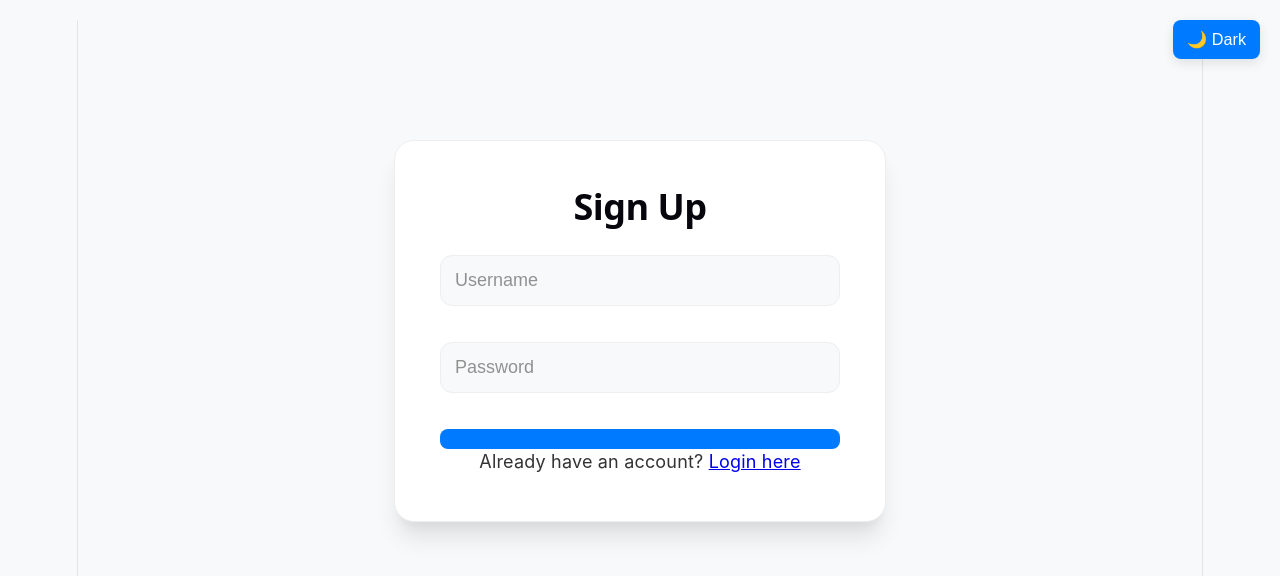
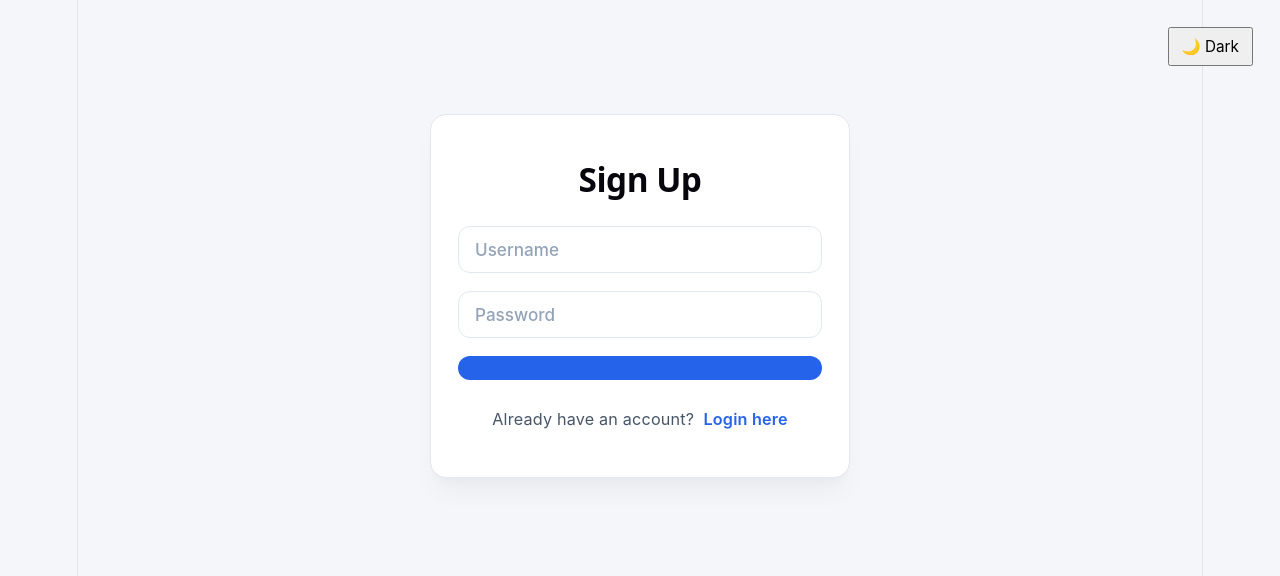
Before and after one commit to AyayronSu/internship-tracker-react, a React (Vite) app: page /signup in a window 1280 px wide. Shown: the top 576 px of the page. Built offline with nearby package versions, Linux system fonts and the light colour scheme; no server answers.

Commit message:
Created comprehensive stylesheet for App.css

```diff
--- a/src/App.css
+++ b/src/App.css
@@ -1,474 +1,266 @@
 :root {
-  /* Light Mode Colors */
-  --bg-color: #f8f9fa;
-  --card-bg: #ffffff;
-  --text-main: #333;
-  --text-sub: #666;
-  --border-color: #eee;
-  --primary-blue: #007bff;
-  --primary-hover: #0056b3;
+  --bg-app: #f4f6f9;
+  --bg-surface: #ffffff;
+  --bg-surface-hover: #fafbfc;
 
-  /* Status Colors */
-  --status-applied: #e3f2fd;
-  --text-applied: #0d47a1;
-  --status-interview: #fff3e0;
-  --text-interview: #ef6c00;
-  --status-offer: #e8f5e9;
-  --text-offer: #1b5e20;
-  --status-rejected: #ffebee;
-  --text-rejected: #b71c1c;
+  --text-primary: #1e293b;
+  --text-secondary: #475569;
+  --text-muted: #94a3b8;
+  --border-subtle: #e2e8f0;
+  --border-focus: #3b82f6;
+
+  --brand-primary: #2563eb;
+  --brand-hover: #1d4ed8;
+  --brand-primary-rgb: 37, 99, 235;
+
+  --status-applied-bg: #eff6ff;     --status-applied-txt: #1e40af;
+  --status-interview-bg: #fffbeb;   --status-interview-txt: #92400e;
+  --status-offer-bg: #f0fdf4;       --status-offer-txt: #166534;
+  --status-rejected-bg: #fef2f2;    --status-rejected-txt: #991b1b;
+
+  --space-xs: 0.25rem;
+  --space-sm: 0.5rem;
+  --space-md: 1rem;
+  --space-lg: 1.5rem;
+  --space-xl: 2.5rem;
+
+  --radius-sm: 6px;
+  --radius-md: 12px;
+  --radius-lg: 16px;
+  --radius-pill: 9999px;
+
+  --shadow-sm: 0 1px 3px rgba(0,0,0,0.05), 0 1px 2px rgba(0,0,0,0.02);
+  --shadow-md: 0 4px 6px -1px rgba(0,0,0,0.05), 0 2px 4px -1px rgba(0,0,0,0.03);
+  --shadow-lg: 0 20px 25px -5px rgba(0,0,0,0.04), 0 10px 10px -5px rgba(0,0,0,0.02);
 }
 
 [data-theme='dark'] {
-  --bg-color: #121212;
-  --card-bg: #1e1e1e;
-  --text-main: #f5f5f5;
-  --text-sub: #aaa;
-  --border-color: #333;
-  --primary-blue: #375a7f;
+  --bg-app: #0f172a;
+  --bg-surface: #1e293b;
+  --bg-surface-hover: #334155;
+
+  --text-primary: #f8fafc;
+  --text-secondary: #cbd5e1;
+  --text-muted: #64748b;
+  --border-subtle: #334155;
+  --border-focus: #60a5fa;
+
+  --brand-primary: #3b82f6;
+  --brand-hover: #2563eb;
+
+  --shadow-sm: 0 1px 3px rgba(0,0,0,0.2);
+  --shadow-md: 0 4px 6px -1px rgba(0,0,0,0.3);
+  --shadow-lg: 0 20px 25px -5px rgba(0,0,0,0.4);
+
+  --status-applied-bg: rgba(59, 130, 246, 0.15);   --status-applied-txt: #93c5fd;
+  --status-interview-bg: rgba(245, 158, 11, 0.15); --status-interview-txt: #fde047;
+  --status-offer-bg: rgba(16, 185, 129, 0.15);     --status-offer-txt: #6ee7b7;
+  --status-rejected-bg: rgba(239, 68, 68, 0.15);    --status-rejected-txt: #fca5a5;
 }
 
 * {
-  transition: background-color 0.3s ease, color 0.3s ease, transform 0.2s ease, border-color 0.2s ease;
-}
-
-.card:hover {
-  transform: translateY(-4px);
-  box-shadow: 0 12px 20px -5px rgba(0, 0, 0, 0.15);
-}
-
-button:active {
-  transform: scale(0.95);
-}
-
-h1 {
-  color: var(--text-main);
-  margin-bottom: 1rem;
-}
-
-.add-form {
-  display: flex;
-  gap: 10px;
-  margin-bottom: 20px;
-  flex-wrap: wrap;
-}
-
-.add-form input {
-  background: var(--card-bg);
-  color: var(--text-main) !important; /* Forces the theme color */
-  border: 1px solid var(--border-color);
-  padding: 12px;
-  font-size: 1rem;
-}
-
-select {
-  background: var(--card-bg);
-  color: var(--text-main);
-  cursor: pointer;
-}
-
-.add-form input, .add-form select {
-  flex: 1;
-  min-width: 150px;
-}
-
-.add-form button {
-  background-color: var(--primary-blue);
-  color: white;
-  flex: 0.5;
-}
-
-.add-form input,
-.add-form select,
-.filter-section select {
-  background: var(--card-bg);
-  color: var(--text-main);
-  border: 1px solid var(--border-color);
-  padding: 10px;
-  border-radius: 8px;
-  outline: none;
-}
-
-::placeholder {
-  color: var(--text-sub);
-  opacity: 0.7;
-}
-
-.header-container {
-  display: flex;
-  justify-content: space-between;
-  align-items: center;
-  padding: 20px 0;
-  border-bottom: 1px solid var(--border-color);
-  margin-bottom: 2rem;
-}
-
-.theme-toggle {
-  background: var(--primary-blue);
-  color: white;
-  padding: 10px 15px;
-  font-size: 0.9rem;
-  box-shadow: 0 4px 12px rgba(0,0,0,0.1);
+  box-sizing: border-box;
+  margin: 0;
+  padding: 0;
+  font-family: 'Inter', system-ui, -apple-system, sans-serif;
+  transition: background-color 0.25s ease, color 0.25s ease, border-color 0.2s ease, box-shadow 0.2s ease, transform 0.15s ease;
 }
 
 body {
-  background-color: var(--bg-color);
-  color: var(--text-main);
-  font-family: 'Inter', system-ui, sans-serif;
-  transition: background 0.3s ease;
-  margin: 0;
-  padding: 20px;
+  background-color: var(--bg-app);
+  color: var(--text-primary);
+  min-height: 100vh;
+  line-height: 1.5;
+  -webkit-font-smoothing: antialiased;
+}
+
+.main-layout {
+  min-height: 100vh;
+  padding: var(--space-md);
 }
 
 .app-container {
-  max-width: 800px;
+  max-width: 850px;
   margin: 0 auto;
-}
-
-.list-container {
-  display: grid;
-  gap: 1.5rem;
-  margin-top: 2rem;
-}
-
-.card {
-  background: var(--card-bg);
-  border: 1px solid var(--border-color);
-  border-radius: 16px;
-  padding: 24px;
-  display: flex;
-  box-shadow: 0 10px 15px -3px rgba(0, 0, 0, 0.1), 0 4px 6px -2px rgba(0, 0, 0, 0.05);  display: flex;
-  justify-content: space-between;
-  align-items: center;
-  margin-bottom: 1rem;
-  gap: 20px;
-}
-
-.card:hover {
-  transform: translateY(-2px);
-}
-
-.card-info {
-  display: flex;
-  flex-direction: column;
-  align-items: flex-start;
-  text-align: left;
-}
-
-
-.card-info h3 {
-  color: var(--text-main);
-  font-size: 1.5rem;
-  margin: 0;
-}
-
-.card-info p {
-  color: var(--text-sub);
-  margin: 4px 0 12px 0;
-  font-size: 1.1rem;
-}
-
-.card-actions {
-  display: flex;
-  gap: 12px;
-  align-items: center;
-}
-
-.card-actions button {
-  min-width: 80px;
-  padding: 10px 16px;
-  font-size: 0.9rem;
-}
-
-.status-tag {
-  padding: 6px 14px;
-  border-radius: 20px;
-  font-size: 0.75rem;
-  font-weight: 800; /* Extra bold for readability */
-  text-transform: uppercase;
-  letter-spacing: 0.5px;
-  display: inline-block;
-}
-
-.status-tag.applied { background: #dbeafe; color: #1e40af; }
-.status-tag.interviewing { background: #fef3c7; color: #92400e; }
-.status-tag.offer { background: #dcfce7; color: #166534; }
-.status-tag.rejected { background: #fee2e2; color: #991b1b; }
-
-[data-theme='dark'] .status-tag.applied { background: rgba(30, 64, 175, 0.3); color: #60a5fa; border: 1px solid #1e40af; }
-[data-theme='dark'] .status-tag.interviewing { background: rgba(146, 64, 14, 0.3); color: #fbbf24; border: 1px solid #92400e; }
-[data-theme='dark'] .status-tag.offer { background: rgba(22, 101, 52, 0.3); color: #4ade80; border: 1px solid #166534; }
-[data-theme='dark'] .status-tag.rejected { background: rgba(153, 27, 27, 0.3); color: #f87171; border: 1px solid #991b1b; }
-
-button {
-  padding: 8px 16px;
-  border-radius: 6px;
-  border: none;
-  cursor: pointer;
-  font-weight: 500;
-  transition: all 0.2s;
-}
-
-.edit-btn { background: #eee; color: #444; margin-right: 8px; }
-
-.delete-btn {
-  background: transparent;
-  color: #ff4d4f;
-  border: 1px solid #ff4d4f;
-}
-
-.save-btn { background: var(--primary-blue); color: white; }
-
-button:hover { opacity: 0.85; filter: brightness(0.9); }
-
-.delete-btn:hover {
-  background: #ff4d4f;
-  color: white;
-}
-
-.error-banner {
-  background: #fff1f0;
-  border: 1px solid #ffa39e;
-  color: #cf1322;
-  padding: 12px;
-  border-radius: 8px;
-  margin-bottom: 20px;
-  display: flex;
-  justify-content: space-between;
-}
-
-.loading-spinner {
-  text-align: center;
-  padding: 40px;
-  color: var(--text-sub);
-  font-style: italic;
-}
-
-.empty-state {
-  text-align: center;
-  padding: 60px;
-  background: var(--card-bg);
-  border: 2px dashed var(--border-color);
-  border-radius: 16px;
-  color: var(--text-sub);
-  margin-top: 10px;
-}
-
-button:disabled {
-  opacity: 0.5;
-  cursor: not-allowed;
-}
-
-.auth-container {
-  max-width: 400px;
-  margin: 15vh auto;
-  padding: 2.5rem;
-  border-radius: 20px;
-  background: var(--card-bg);
-  border: 1px solid var(--border-color);
-  box-shadow: 0 20px 25px -5px rgba(0, 0, 0, 0.1), 0 10px 10px -5px rgba(0, 0, 0, 0.04);
-}
-
-.auth-container h2 {
-  font-size: 2rem;
-  margin-bottom: 1.5rem;
-  font-weight: 800;
-  letter-spacing: -0.5px;
-}
-
-.auth-container form {
-  display: flex;
-  flex-direction: column;
-  gap: 1rem;
-}
-
-.auth-container input {
   width: 100%;
-  padding: 14px;
-  margin-bottom: 1rem;
-  border-radius: 12px;
-  border: 1.5px solid var(--border-color);
-  background-color: var(--bg-color);
-  color: var(--text-main);
-  box-sizing: border-box;
-  transition: border-color 0.2s;
-}
-
-.auth-container input:focus {
-  border-color: var(--primary-blue);
-  outline: none;
-}
-
-.auth-container .toggle-btn {
-  background: none;
-  color: var(--primary-blue);
-  font-size: 0.9rem;
-  margin-top: 1rem;
-  text-decoration: underline;
-}
-
-.logout-btn {
-  background-color: #ff4d4d;
-  color: white;
-  padding: 5px 12px;
-  border: none;
-  border-radius: 4px;
-  cursor: pointer;
-}
-
-.logout-btn:hover {
-  background-color: #cc0000;
-}
-
-.main-header {
-  display: flex;
-  justify-content: space-between;
-  align-items: center;
-  padding: 1.5rem 0;
-  margin-bottom: 2.5rem;
-}
-
-.brand-group {
-  display: flex;
-  align-items: center;
-  gap: 15px;
-}
-
-.logo-icon {
-  font-size: 2.5rem;
-}
-
-.brand-group h1 {
-  margin: 0;
-  font-size: 1.5rem;
-}
-
-.brand-group p {
-  margin: 0;
-  font-size: 0.85rem;
-  color: var(--text-sub);
-}
-
-.nav-actions {
-  display: flex;
-  gap: 12px;
-}
-
-.logout-pill {
-  background-color: rgba(255, 77, 77, 0.1);
-  color: #ff4d4d;
-  border: 1px solid rgba(255, 77, 77, 0.2);
-  padding: 8px 16px;
-  border-radius: 100px;
-  font-size: 0.85rem;
-}
-
-.logout-pill:hover {
-  background-color: #ff4d4d;
-  color: white;
 }
 
 .form-group {
   display: flex;
   flex-direction: column;
+  gap: var(--space-xs);
   width: 100%;
 }
 
-.form-label {
-  font-size: 0.85rem;
-  font-weight: 600;
-  margin-bottom: 0.4rem;
-  color: var(--text-sub);
+.form-input, .select-group select, .status-select {
+  width: 100%;
+  padding: 12px 16px;
+  font-size: 0.95rem;
+  font-weight: 500;
+  color: var(--text-primary);
+  background-color: var(--bg-surface);
+  border: 1.5px solid var(--border-subtle);
+  border-radius: var(--radius-md);
+  outline: none;
 }
 
-.form-input {
-  width: 100%;
-  padding: 12px 16px;
-  border-radius: 8px;
-  border: 1px solid var(--border-color);
-  background: var(--card-bg);
-  color: var(--text-main);
-  box-sizing: border-box;
-  font-size: 1rem;
+.form-input:focus, .select-group select:focus, .status-select:focus {
+  border-color: var(--border-focus);
+  box-shadow: 0 0 0 4px rgba(var(--brand-primary-rgb), 0.12);
 }
 
-.form-input:focus {
-  border-color: var(--primary-blue);
-  outline: none;
-  box-shadow: 0 0 0 3px rgba(0, 123, 255, 0.15);
+.form-input::placeholder {
+  color: var(--text-muted);
 }
 
 .btn {
-  padding: 10px 20px;
-  border-radius: 8px;
-  font-weight: 600;
-  font-size: 0.95rem;
-  cursor: pointer;
-  border: none;
   display: inline-flex;
   align-items: center;
   justify-content: center;
+  padding: 12px 20px;
+  font-size: 0.95rem;
+  font-weight: 600;
+  border-radius: var(--radius-md);
+  border: none;
+  cursor: pointer;
+  white-space: nowrap;
+  user-select: none;
 }
 
-.btn-primary { background: var(--primary-blue); color: white; }
-.btn-secondary { background: var(--border-color); color: var(--text-main);}
-.btn-danger { background: #ff4d4f; color: white;}
+.btn-primary { background-color: var(--brand-primary); color: #ffffff; }
+.btn-primary:hover { background-color: var(--brand-hover);}
+
+.btn-secondary { background-color: var(--border-subtle); color: var(--text-secondary); }
+.btn-secondary:hover { background-color: var(--bg-surface-hover); color: var(--text-primary); }
+
+.btn-danger { background-color: rgba(239, 68, 68, 0.1); color: #ef4444; border: 1px solid rgba(239, 68, 68, 0.2); }
+.btn-danger:hover { background-color: #ef4444; color: #ffffff;}
+
+button:disabled { opacity: 0.6; cursor: not-allowed !important; }
+button:active:not(:disabled) { transform: scale(0.98); }
 
 .navbar {
   display: flex;
   justify-content: space-between;
   align-items: center;
-  padding: 1.5rem 0;
-  border-bottom: 1px solid var(--border-color);
-  margin-bottom: 2.5rem;
+  padding: var(--space-lg) 0;
+  margin-bottom: var(--space-lg);
+  border-bottom: 1px solid var(--border-subtle);
 }
 
-.navbar h1 { margin: 0; font-size: 1.5rem; }
-.navbar-user { margin: 4px 0 0 0; font-size: 0.85rem; color: var(--text-sub); }
-.navbar-controls { display: flex; gap: 12px; align-items: center; }
+.navbar h1 { font-size: 1.5rem; font-weight: 800; letter-spacing: -0.5px; }
+.navbar-user { font-size: 0.85rem; color: var(--text-secondary); margin-top: var(--space-xs); }
+.navbar-controls { display: flex; gap: var(--space-sm); align-items: center; }
 
-.select-group select,
-.status-select,
-.filter-section select {
-  width: 100%;
-  padding: 12px 16px;
-  border-radius: 8px;
-  border: 1px solid var(--border-color);
-  background: var(--card-bg);
-  color: var(--text-main);
-  font-size: 1rem;
-  outline: none;
-  cursor: pointer;
+.auth-container {
+  max-width: 420px;
+  margin: 12vh auto;
+  padding: var(--space-xl) var(--space-lg);
+  background-color: var(--bg-surface);
+  border: 1px solid var(--border-subtle);
+  border-radius: var(--radius-lg);
+  box-shadow: var(--shadow-lg);
+  text-align: center;
 }
 
-.card-edit-inputs {
-  display: flex;
-  flex-direction: column;
-  gap: 10px;
-  flex-grow: 1;
+.auth-container h2 { font-size: 1.85rem; font-weight: 800; margin-bottom: var(--space-lg); letter-spacing: -0.5px; }
+.auth-container form { display: flex; flex-direction: column; gap: var(--space-md); }
+.auth-switch-text { margin-top: var(--space-lg); font-size: 0.9rem; color: var(--text-secondary); }
+.toggle-link { color: var(--brand-primary); font-weight: 600; text-decoration: none; margin-left: var(--space-xs); }
+
+.add-form {
+  display: grid;
+  grid-template-columns: 2fr 2fr 1.5fr auto;
+  gap: var(--space-md);
+  align-items: end;
+  background-color: var(--bg-surface);
+  padding: var(--space-lg);
+  border-radius: var(--radius-lg);
+  box-shadow: var(--shadow-sm);
+  border: 1px solid var(--border-subtle);
+  margin-bottom: var(--space-lg);
 }
 
 .filter-section {
   display: flex;
   align-items: center;
-  gap: 12px;
-  margin: 1.5rem 0;
+  justify-content: flex-end;
+  gap: var(--space-sm);
+  margin-bottom: var(--space-md);
+}
+.filter-section select { width: auto; min-width: 160px; padding: 8px 12px; font-size: 0.9rem; }
+.filter-label { font-size: 0.9rem; font-weight: 600; color: var(--text-secondary); }
+
+hr { border: none; border-top: 1px solid var(--border-subtle); margin: var(--space-lg) 0;}
+
+.list-container { display: flex; flex-direction: column; gap: var(--space-md); }
+
+.card {
+  background-color: var(--bg-surface);
+  border: 1px solid var(--border-subtle);
+  border-radius: var(--radius-lg);
+  padding: var(--space-lg);
+  display: flex;
+  justify-content: space-between;
+  align-items: center;
+  box-shadow: var(--shadow-sm);
 }
 
-.filter-label {
-  font-weight: 600;
-  color: var(--text-sub);
+.card:hover {
+  transform: translateY(-2px);
+  box-shadow: var(--shadow-md);
+  border-color: var(--text-muted);
 }
 
-.global-floating-toggle {
-  position: absolute;
-  top: 20px;
-  right: 20px;
-  background: var(--primary-blue);
-  color: white;
-  border: none;
-  padding: 10px 14px;
-  border-radius: 8px;
-  cursor: pointer;
-  z-index: 100;
+.card-info { display: flex; flex-direction: column; gap: var(--space-xs); }
+.card-info h3 { font-size: 1.25rem; font-weight: 700; color: var(--text-primary); }
+.card-info p { font-size: 1rem; color: var(--text-secondary); }
+
+.card-actions { display: flex; gap: var(--space-sm); }
+.card-actions .btn { padding: 8px 16px; font-size: 0.9rem; }
+
+.editing-card {
+  display: flex;
+  flex-direction: column;
+  align-items: stretch;
+  gap: var(--space-md);
 }
+
+.card-edit-inputs {
+  display: grid;
+  grid-template-columns: 1fr 1fr 1fr;
+  gap: var(--space-sm);
+}
+
+.editing-card .card-actions { justify-content: flex-end; }
+
+status-tag {
+  display: inline-block;
+  align-self: max-content;
+  padding: 4px 12px;
+  font-size: 0.75rem;
+  font-weight: 700;
+  text-transform: uppercase;
+  letter-spacing: 0.5px;
+  border-radius: var(--radius-pill);
+  margin-top: var(--space-xs);
+}
+
+.status-tag.applied { background-color: var(--status-applied-bg); color: var(--status-applied-txt); }
+.status-tag.interviewing { background-color: var(--status-interview-bg); color: var(--status-interview-txt); }
+.status-tag.offer { background-color: var(--status-offer-bg); color: var(--status-offer-txt); }
+.status-tag.rejected { background-color: var(--status-rejected-bg); color: var(--status-rejected-txt); }
+
+.global-floating-toggle { position: absolute; top: var(--space-lg); right: var(--space-lg); padding: 8px 12px; font-size: 0.85rem; }
+
+.empty-state {
+  text-align: center;
+  padding: var(--space-xl) var(--space-lg);
+  background-color: var(--bg-surface);
+  border: 2px dashed var(--border-subtle);
+  border-radius: var(--radius-lg);
+  color: var(--text-secondary);
+}
+
+.loading-spinner { text-align: center; padding: var(--space-xl); color: var(--text-secondary); font-weight: 500; }
+.error-banner { background-color: var(--status-rejected-bg); color: var(--status-rejected-txt); padding: var(--space-md); border-radius: var(--radius-md); font-weight: 600; display: flex; justify-content: space-between; align-items: center; margin-bottom: var(--space-md); }
```
